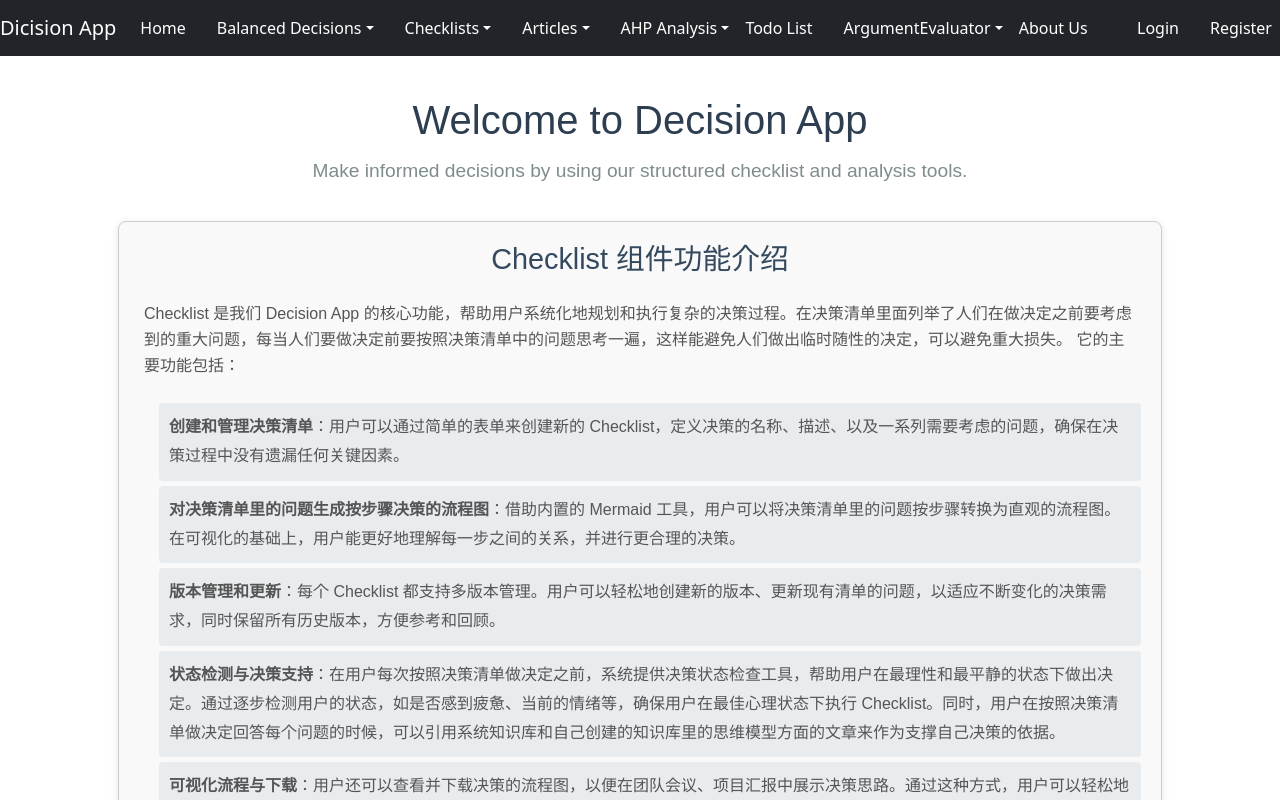
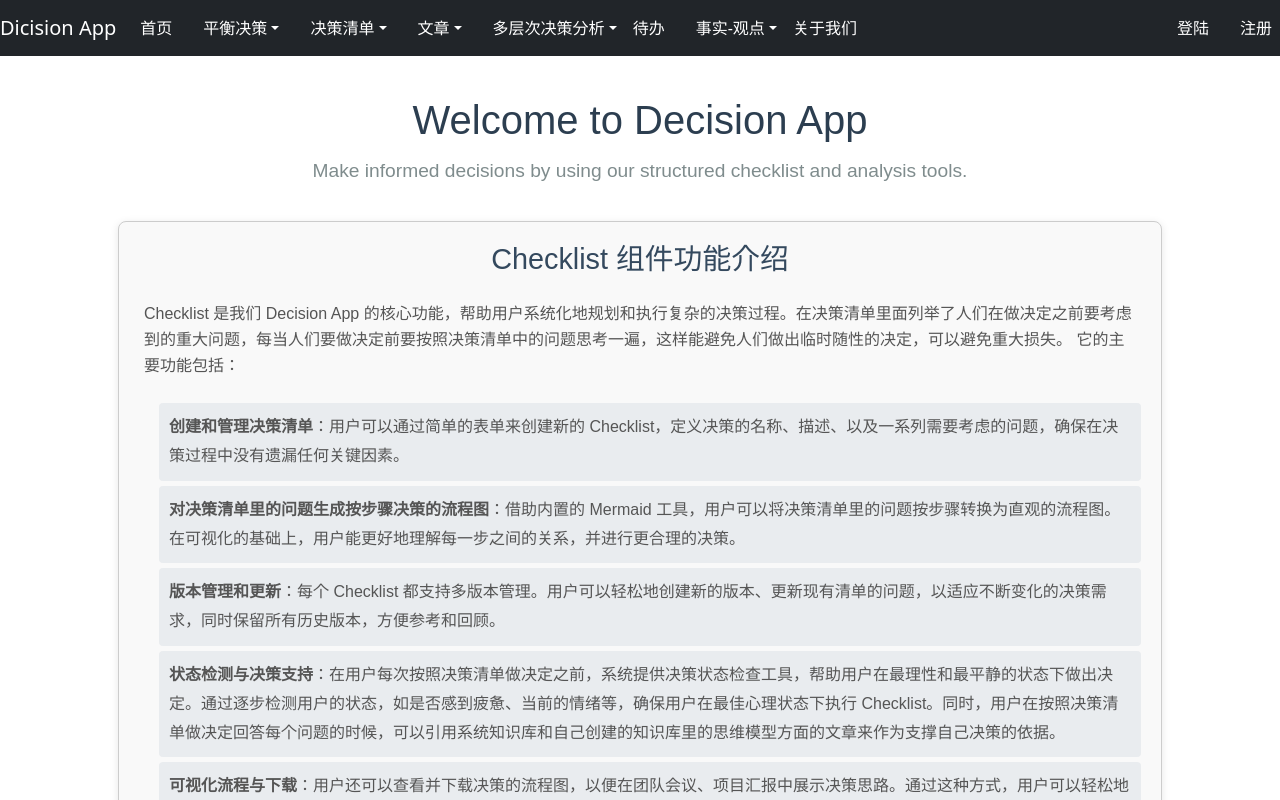
Before and after one commit to tuxiantian/decision-app, a React (Create React App) app: page / in a window 1280 px wide. Shown: the top 800 px of the page. Built offline with nearby package versions, Linux system fonts and the light colour scheme; no server answers; a small style sheet from the web is missing.

Commit message:
中文菜单

```diff
--- a/src/App.js
+++ b/src/App.js
@@ -72,41 +72,41 @@ function App() {
           <Navbar.Toggle aria-controls="basic-navbar-nav" />
           <Navbar.Collapse id="basic-navbar-nav">
             <Nav className="me-auto">
-              <Nav.Link as={Link} to="/">Home</Nav.Link>
-              <NavDropdown title="Balanced Decisions" id="balanced-decisions-dropdown">
-                <NavDropdown.Item as={Link} to="/balanced-decisions" className="nav-dropdown-item">Balanced Decision Maker</NavDropdown.Item>
-                <NavDropdown.Item as={Link} to="/balanced-decisions/list" className="nav-dropdown-item">Balanced Decision List</NavDropdown.Item>
+              <Nav.Link as={Link} to="/">首页</Nav.Link>
+              <NavDropdown title="平衡决策" id="balanced-decisions-dropdown">
+                <NavDropdown.Item as={Link} to="/balanced-decisions" className="nav-dropdown-item">去做平衡决策</NavDropdown.Item>
+                <NavDropdown.Item as={Link} to="/balanced-decisions/list" className="nav-dropdown-item">平衡决策列表</NavDropdown.Item>
               </NavDropdown>
-              <NavDropdown title="Checklists" id="checklists-dropdown">
-                <NavDropdown.Item as={Link} to="/checklists" className="nav-dropdown-item">Checklist List</NavDropdown.Item>
-                <NavDropdown.Item as={Link} to="/checklist-form" className="nav-dropdown-item">Checklist Form</NavDropdown.Item>
-                <NavDropdown.Item as={Link} to="/history" className="nav-dropdown-item">Answer History</NavDropdown.Item>
+              <NavDropdown title="决策清单" id="checklists-dropdown">
+                <NavDropdown.Item as={Link} to="/checklists" className="nav-dropdown-item">我的决策清单列表</NavDropdown.Item>
+                <NavDropdown.Item as={Link} to="/checklist-form" className="nav-dropdown-item">新建决策清单</NavDropdown.Item>
+                <NavDropdown.Item as={Link} to="/history" className="nav-dropdown-item">我做的决定</NavDropdown.Item>
               </NavDropdown>
-              <NavDropdown title="Articles" id="articles-dropdown">
-                <NavDropdown.Item as={Link} to="/articles" className="nav-dropdown-item">Article List</NavDropdown.Item>
-                <NavDropdown.Item as={Link} to="/add-article" className="nav-dropdown-item">Add Article</NavDropdown.Item>
+              <NavDropdown title="文章" id="articles-dropdown">
+                <NavDropdown.Item as={Link} to="/articles" className="nav-dropdown-item">文章列表</NavDropdown.Item>
+                <NavDropdown.Item as={Link} to="/add-article" className="nav-dropdown-item">添加文章</NavDropdown.Item>
               </NavDropdown>
-              <NavDropdown title="AHP Analysis" id="ahp-analysis-dropdown">
-                <NavDropdown.Item as={Link} to="/ahp" className="nav-dropdown-item">AHP Analysis</NavDropdown.Item>
-                <NavDropdown.Item as={Link} to="/ahp-add" className="nav-dropdown-item">Add AHP Analysis</NavDropdown.Item>
+              <NavDropdown title="多层次决策分析" id="ahp-analysis-dropdown">
+                <NavDropdown.Item as={Link} to="/ahp" className="nav-dropdown-item">我做过的多层次决策分析</NavDropdown.Item>
+                <NavDropdown.Item as={Link} to="/ahp-add" className="nav-dropdown-item">去做多层次决策分析</NavDropdown.Item>
               </NavDropdown>
-              <Nav.Link as={Link} to="/todos">Todo List</Nav.Link>
-              <NavDropdown title="ArgumentEvaluator" id="argument-evaluator-dropdown">
-                <NavDropdown.Item as={Link} to="/argument-evaluator" className="nav-dropdown-item">Do ArgumentEvaluator</NavDropdown.Item>
-                <NavDropdown.Item as={Link} to="/argument-evaluator-list" className="nav-dropdown-item">ArgumentEvaluator List</NavDropdown.Item>
+              <Nav.Link as={Link} to="/todos">待办</Nav.Link>
+              <NavDropdown title="事实-观点" id="argument-evaluator-dropdown">
+                <NavDropdown.Item as={Link} to="/argument-evaluator" className="nav-dropdown-item">事实观点分析</NavDropdown.Item>
+                <NavDropdown.Item as={Link} to="/argument-evaluator-list" className="nav-dropdown-item">事实观点分析列表</NavDropdown.Item>
               </NavDropdown>
-              <Nav.Link as={Link} to="/about-us">About Us</Nav.Link>
+              <Nav.Link as={Link} to="/about-us">关于我们</Nav.Link>
             </Nav>
             <Nav className="ms-auto">
               {username ? (
                 <>
                   <Nav.Link disabled>Welcome, {username}</Nav.Link>
-                  <Nav.Link onClick={handleLogout}>Logout</Nav.Link>
+                  <Nav.Link onClick={handleLogout}>退出</Nav.Link>
                 </>
               ) : (
                 <>
-                  <Nav.Link as={Link} to="/login">Login</Nav.Link>
-                  <Nav.Link as={Link} to="/register">Register</Nav.Link>
+                  <Nav.Link as={Link} to="/login">登陆</Nav.Link>
+                  <Nav.Link as={Link} to="/register">注册</Nav.Link>
                 </>
               )}
             </Nav>
```
